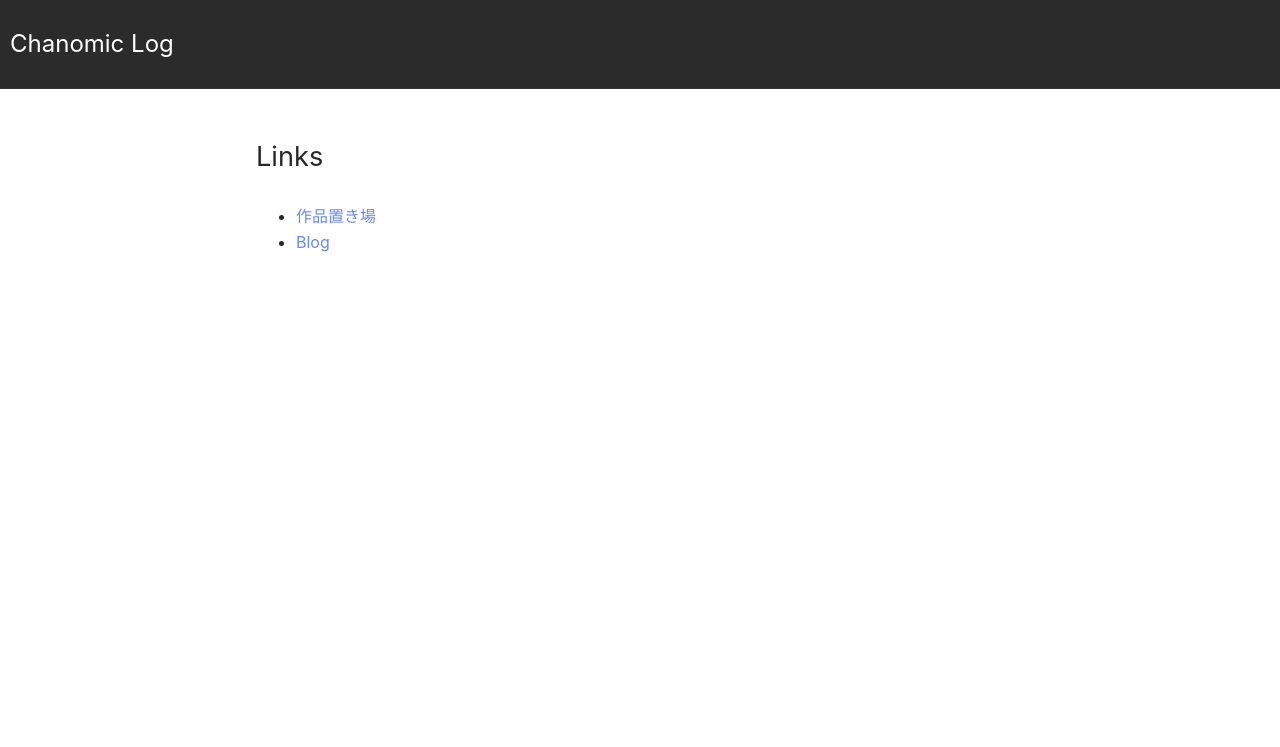
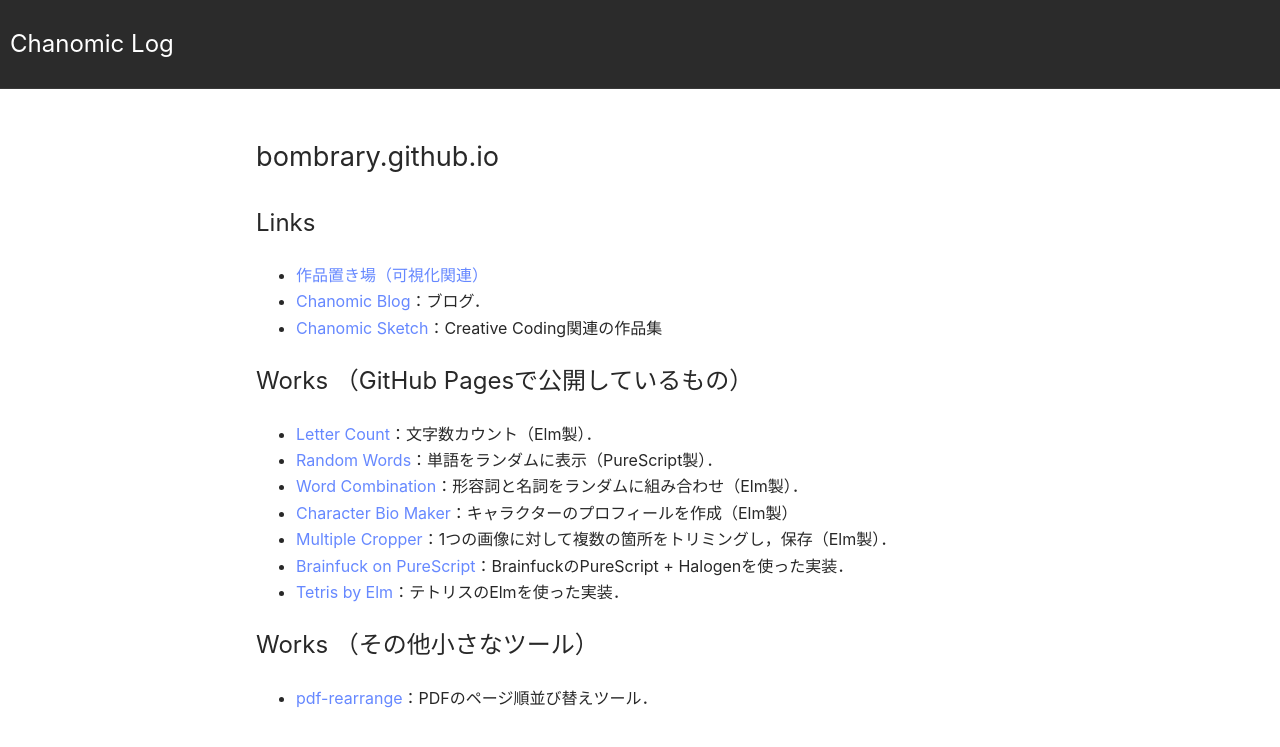
Before and after one commit to bombrary/bombrary.github.io, a Jekyll site: the page built from index.md, in a window 1280 px wide. Shown: the top 747 px of the page. Built offline with Jekyll 4.4.1, drawn with Linux system fonts in a browser that asks for light colours; nearby versions of some CDN libraries; library files that are not in the unit come from our copies.

Commit message:
add page contents

```diff
--- a/index.md
+++ b/index.md
@@ -5,7 +5,24 @@ title: Top Page
 
 ---
 
-# Links
+# bombrary.github.io
 
-- [作品置き場](https://bombrary.github.io/vizworks)
-- [Blog](https://bombrary.github.io/blog)
+## Links
+
+- [作品置き場（可視化関連）](https://bombrary.github.io/vizworks)
+- [Chanomic Blog](https://bombrary.github.io/blog)：ブログ．
+- [Chanomic Sketch](https://bombrary.github.io/sketch)：Creative Coding関連の作品集
+
+## Works （GitHub Pagesで公開しているもの）
+
+- [Letter Count](https://bombrary.github.io/letter-count/)：文字数カウント（Elm製）．
+- [Random Words](https://bombrary.github.io/random-words/)：単語をランダムに表示（PureScript製）．
+- [Word Combination](https://bombrary.github.io/word-combination/)：形容詞と名詞をランダムに組み合わせ（Elm製）．
+- [Character Bio Maker](https://bombrary.github.io/character-bio-maker/)：キャラクターのプロフィールを作成（Elm製）
+- [Multiple Cropper](https://bombrary.github.io/multiple-cropper/)：1つの画像に対して複数の箇所をトリミングし，保存（Elm製）．
+- [Brainfuck on PureScript](https://bombrary.github.io/brainfuck-purescript/)：BrainfuckのPureScript + Halogenを使った実装．
+- [Tetris by Elm](https://github.com/bombrary/tetris-elm)：テトリスのElmを使った実装．
+
+## Works （その他小さなツール）
+
+- [pdf-rearrange](https://github.com/bombrary/pdf-rearrange)：PDFのページ順並び替えツール．
```
